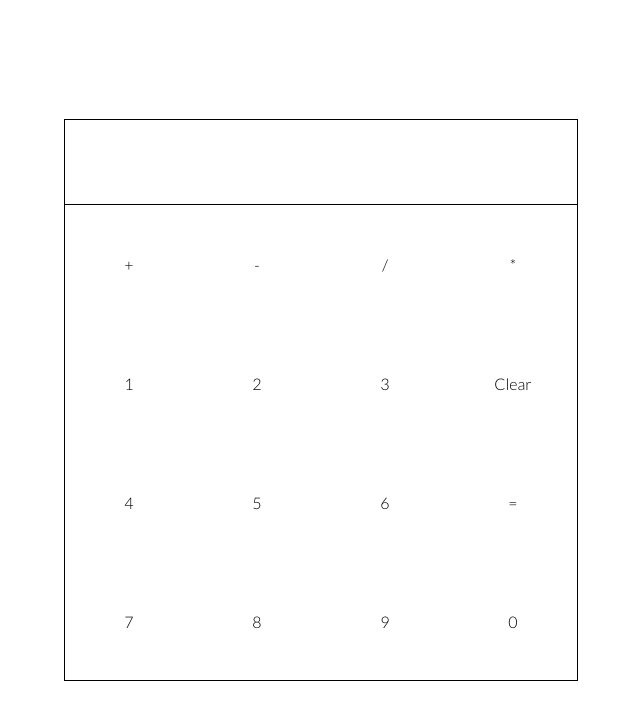
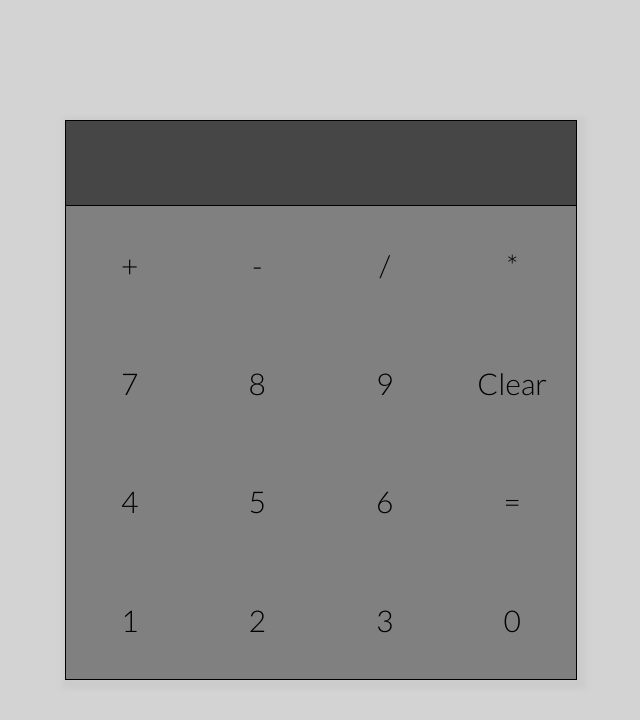
Before and after one commit to benmattson7/calculator, a plain HTML site: page index.html in a window 1280 px wide. Shown: the whole page, without its empty margins (319-959 px from the left). Drawn offline with Linux system fonts and the light colour scheme.

Commit message:
Adjusting color scheme

```diff
--- a/javascript.js
+++ b/javascript.js
@@ -57,7 +57,7 @@ function evaluate(input) {
     return operate(operator, firstArg, secondArg);
 }
 function buildButtons() {
-    buttonLabels = ["+", "-", "/", "*", 1, 2, 3, "Clear", 4, 5, 6, "=", 7, 8, 9, "0"];
+    buttonLabels = ["+", "-", "/", "*", 7, 8, 9, "Clear", 4, 5, 6, "=", 1, 2, 3, "0"];
     k = 0;
     var toAdd = document.createDocumentFragment();
     for (var i = 1; i <= 4; i++) {
--- a/style.css
+++ b/style.css
@@ -1,26 +1,32 @@
+:root{
+    --main-bg-color:lightgrey;
+    --button-bg-color:grey;
+    --display-bg-color:rgb(70, 70, 70);
+    --display-text-color:rgb(0, 247, 0);
+}
 body{
     margin:0px;
+    background-color:var(--main-bg-color);
 }
 #container{
     display:flex;
     justify-content: center;
     align-items: center;
-    height:100vh;
-    width:100vw;
+    height:100VH;
+    width:100VW;
+    /* margin:-10px; */
+    /* background-color: black; */
 }
 #calcContainer{
     display: flex;
     flex-wrap: wrap;
-    height:70vh;
-    width: 40vw;
+    height:70%;
+    width: 40%;
     border: 1px solid black;
-}
-@media only screen
-and (min-width: 273px)
-and (max-width: 1000px) {
-    #calcContainer{
-        width:90%;
-    }
+    border-bottom: 2px solid black;
+    background-size: contain;
+    box-shadow: 3px 3px 5px 6px #ccc;
+    box-sizing: border-box;
 }
 #screen{
     display:flex;
@@ -29,20 +35,26 @@ and (max-width: 1000px) {
     justify-content: flex-end;
     align-items: center;
     border-bottom: 1px solid black;
+    background-color: var(--display-bg-color);
 }
 #displayText{
     font-size: 35px;
     margin-right: 3vw;
+    font-family: 'Lato', sans-serif;
+    color:var(--display-text-color);
 }
 #buttonContainer{
     display:flex;
     flex-direction:column;
     height:85%;
     width:100%;
+    background-color: var(--button-bg-color);
+    box-sizing: border-box;
 }
 .buttonRow{
     display: flex;
     flex:1;
+    box-sizing: border-box;
 }
 .button{
     flex:1;
@@ -50,4 +62,13 @@ and (max-width: 1000px) {
     justify-content: center;
     align-items: center;
     font-family: 'Lato', sans-serif;
+    font-size: 30px;
 }
+@media only screen
+and (min-width: 273px)
+and (max-width: 1000px) {
+    #calcContainer{
+        width:90%;
+    }
+
+}
```
